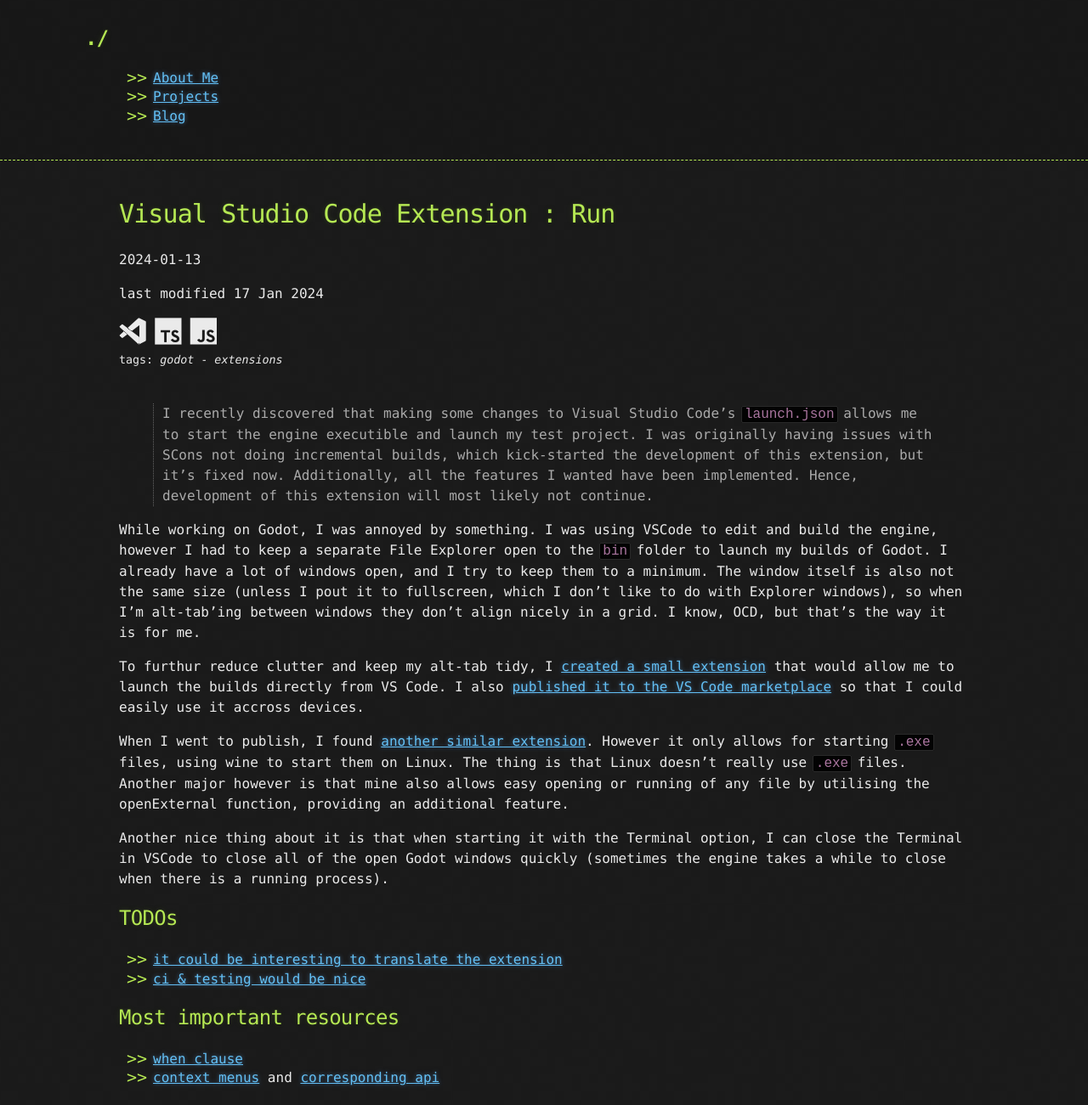
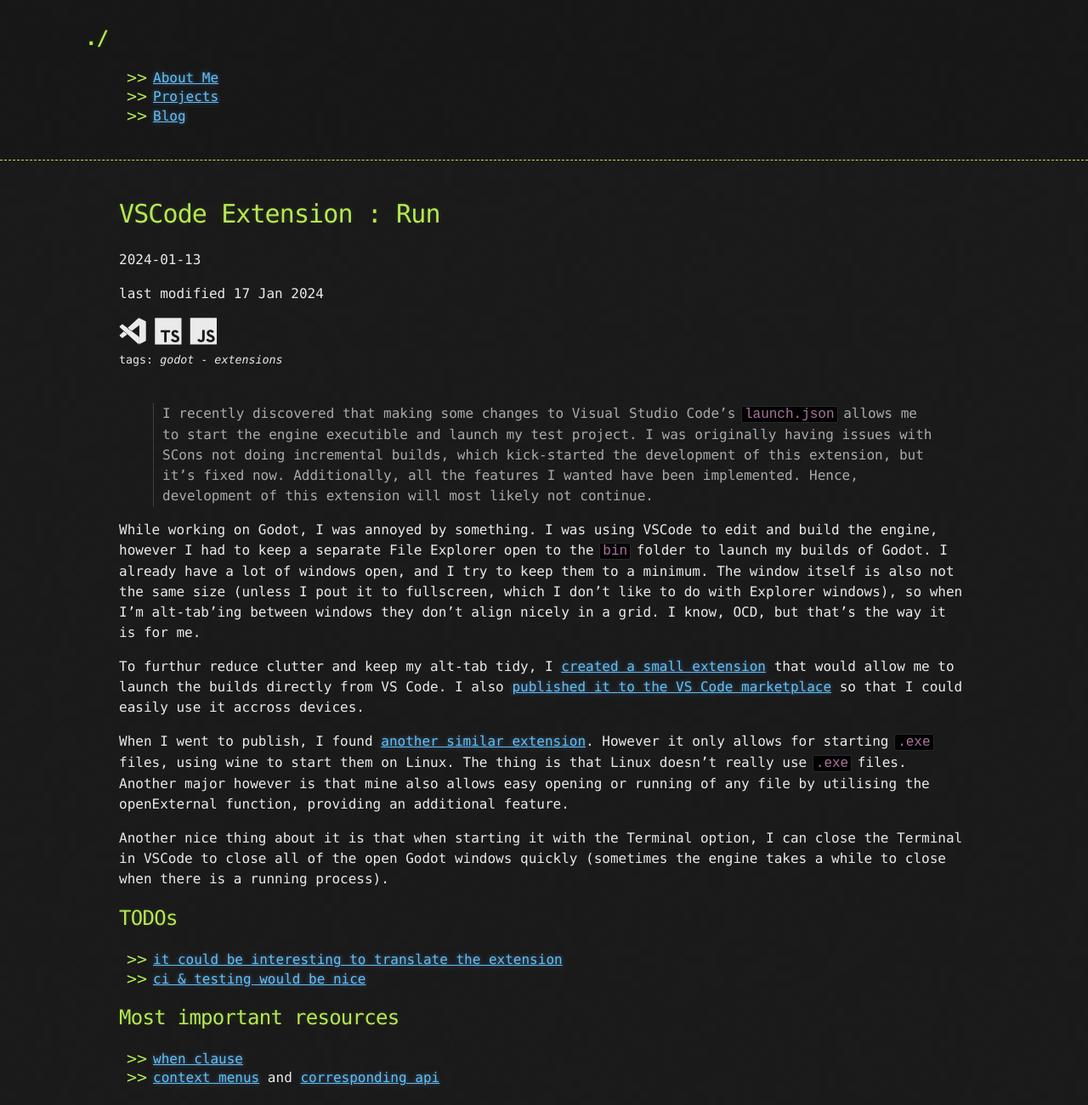
Before and after one commit to HubbleCommand/HubbleCommand.github.io, a Jekyll site: the page built from _projects/vsc-ext-run.md, in a window 1280 px wide. Shown: the whole page at 85% size. Built offline with Jekyll 4.4.1, drawn with Linux system fonts in a browser that asks for light colours; nearby versions of some CDN libraries.

Commit message:
shorten run extension title

```diff
--- a/_projects/vsc-ext-run.md
+++ b/_projects/vsc-ext-run.md
@@ -1,6 +1,6 @@
 ---
 layout      : project
-title       : "Visual Studio Code Extension : Run"
+title       : "VSCode Extension : Run"
 date        : 2024-01-13
 categories  : ["Godot", "Extensions"]
 programming-languages: ["Javascript", "TypeScript"]
```
